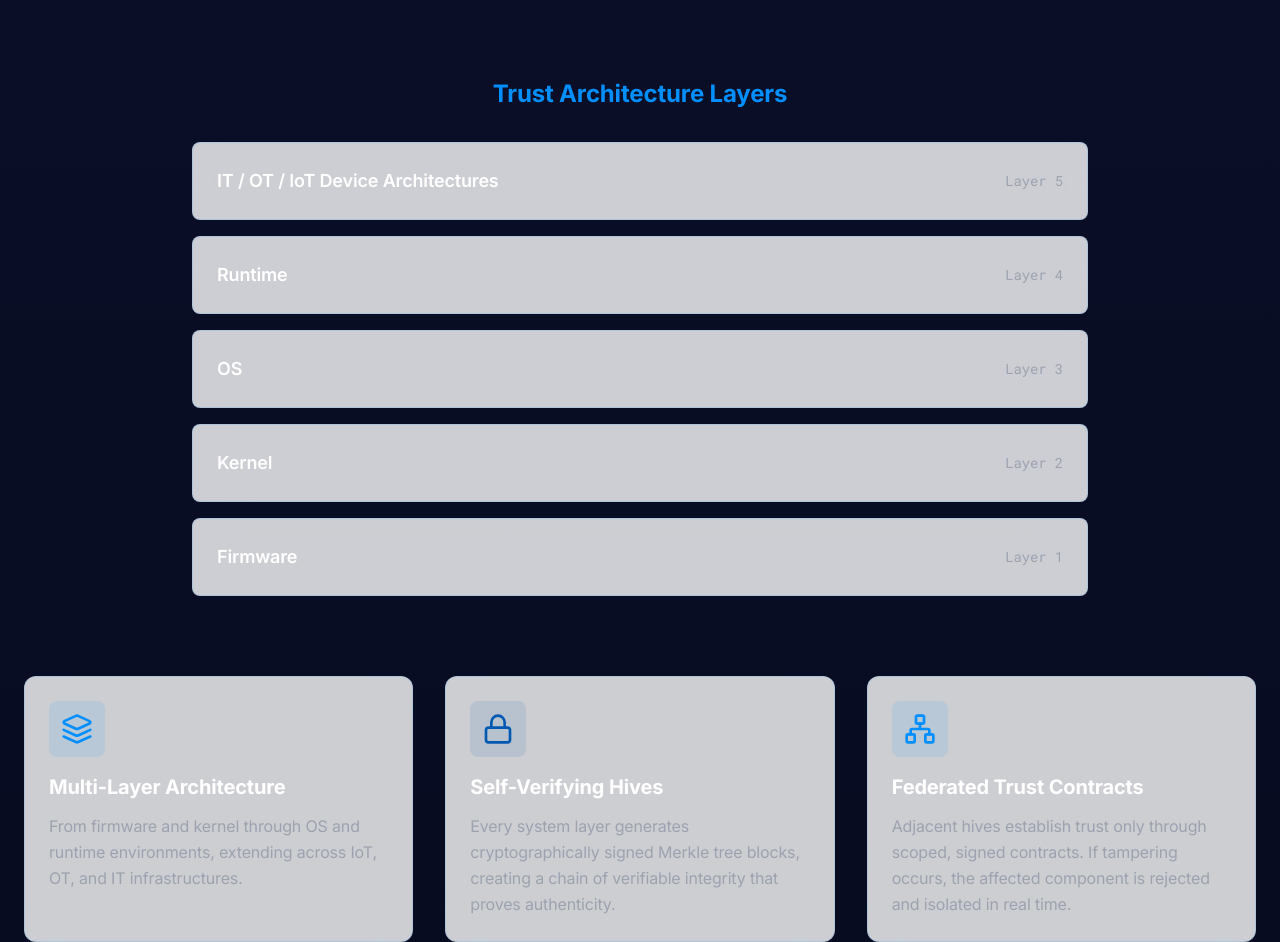
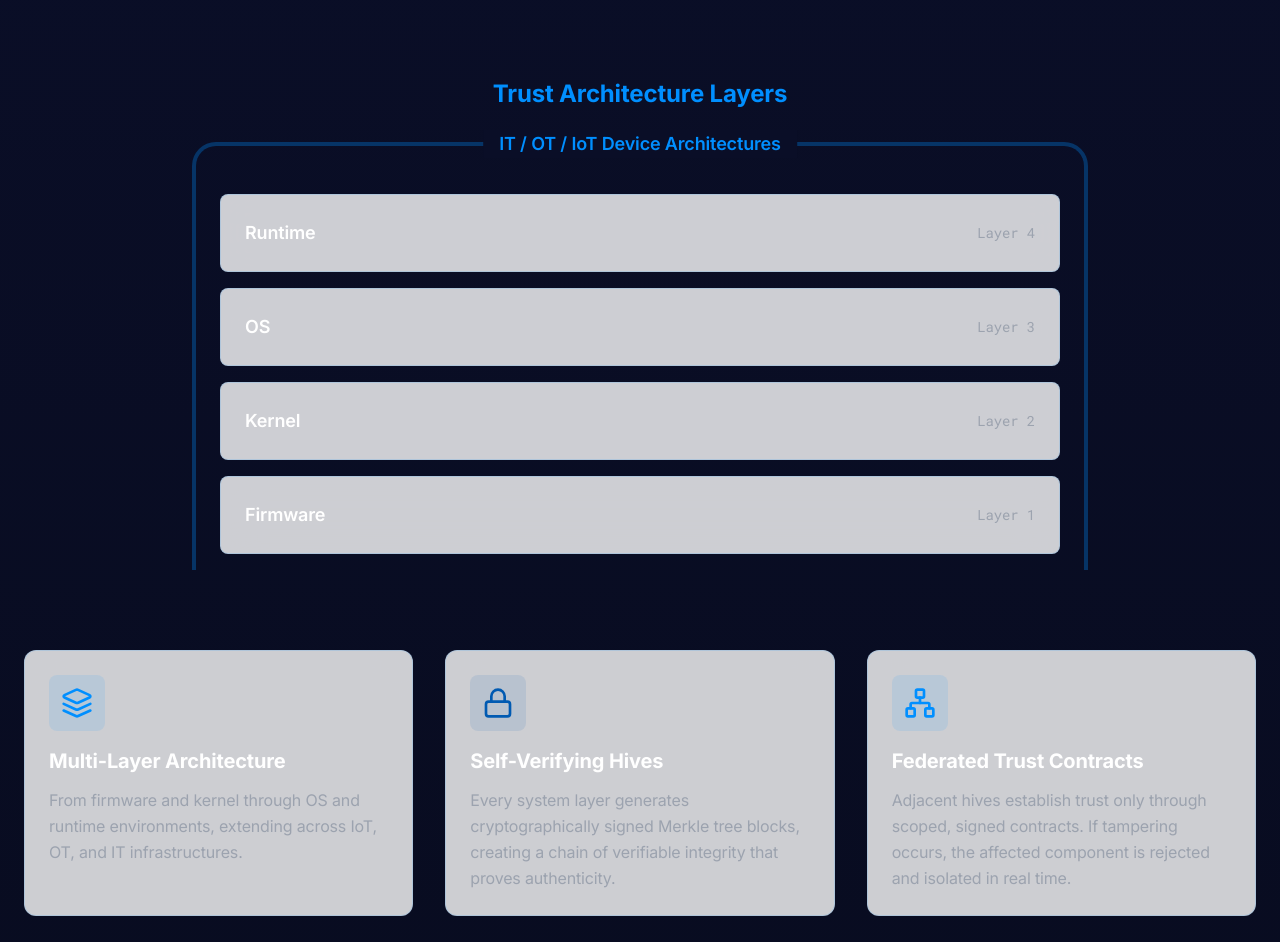
Before and after one commit to DevanshM1211/Cybersecurity-Stack-Website, a Next.js app: page /protocol in a window 1280 px wide. Shown: the part 1640-2582 px from the top of the page. Built offline with nearby package versions, Linux system fonts and the light colour scheme.

Commit message:
Add overarching bracket design for IT/OT/IoT Device Architectures layer

```diff
--- a/components/ResonanceProtocol.tsx
+++ b/components/ResonanceProtocol.tsx
@@ -256,8 +256,18 @@ const ResonanceProtocol = () => {
           <h3 className="text-2xl font-bold text-center mb-8 text-cyber-blue">
             Trust Architecture Layers
           </h3>
-          <div className="max-w-4xl mx-auto space-y-4">
-            {architectureLayers.map((layer, index) => (
+          <div className="max-w-4xl mx-auto relative">
+            {/* IT/OT/IoT Overarching Bracket */}
+            <div className="relative border-l-4 border-r-4 border-t-4 border-primary-500/30 rounded-t-3xl pt-8 pb-4 px-6 mb-6">
+              <div className="absolute -top-4 left-1/2 -translate-x-1/2 bg-cyber-dark px-4">
+                <span className="text-lg font-semibold text-primary-500">
+                  IT / OT / IoT Device Architectures
+                </span>
+              </div>
+
+              {/* Inner Layers */}
+              <div className="space-y-4 mt-4">
+                {architectureLayers.slice(1).map((layer, index) => (
                   <motion.div
                     key={index}
                     initial={{ opacity: 0, x: -50 }}
@@ -274,12 +284,14 @@ const ResonanceProtocol = () => {
                           {layer.name}
                         </span>
                         <span className="text-sm text-gray-400 font-mono">
-                      Layer {architectureLayers.length - index}
+                          Layer {architectureLayers.length - 1 - index}
                         </span>
                       </div>
                     </div>
                   </motion.div>
                 ))}
+              </div>
+            </div>
           </div>
         </motion.div>
 
```
Lines whose indentation alone changed are shown as unchanged.
